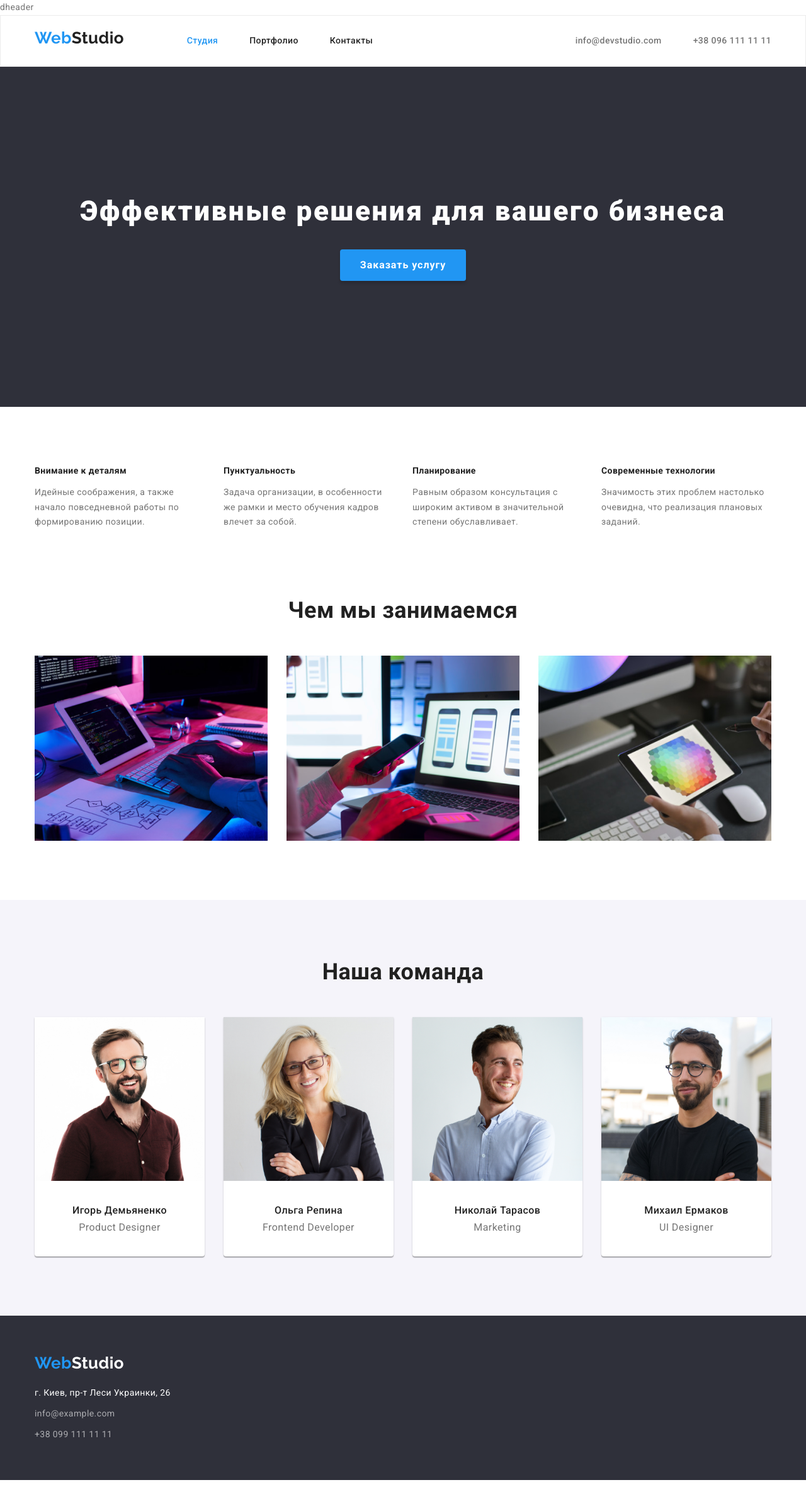
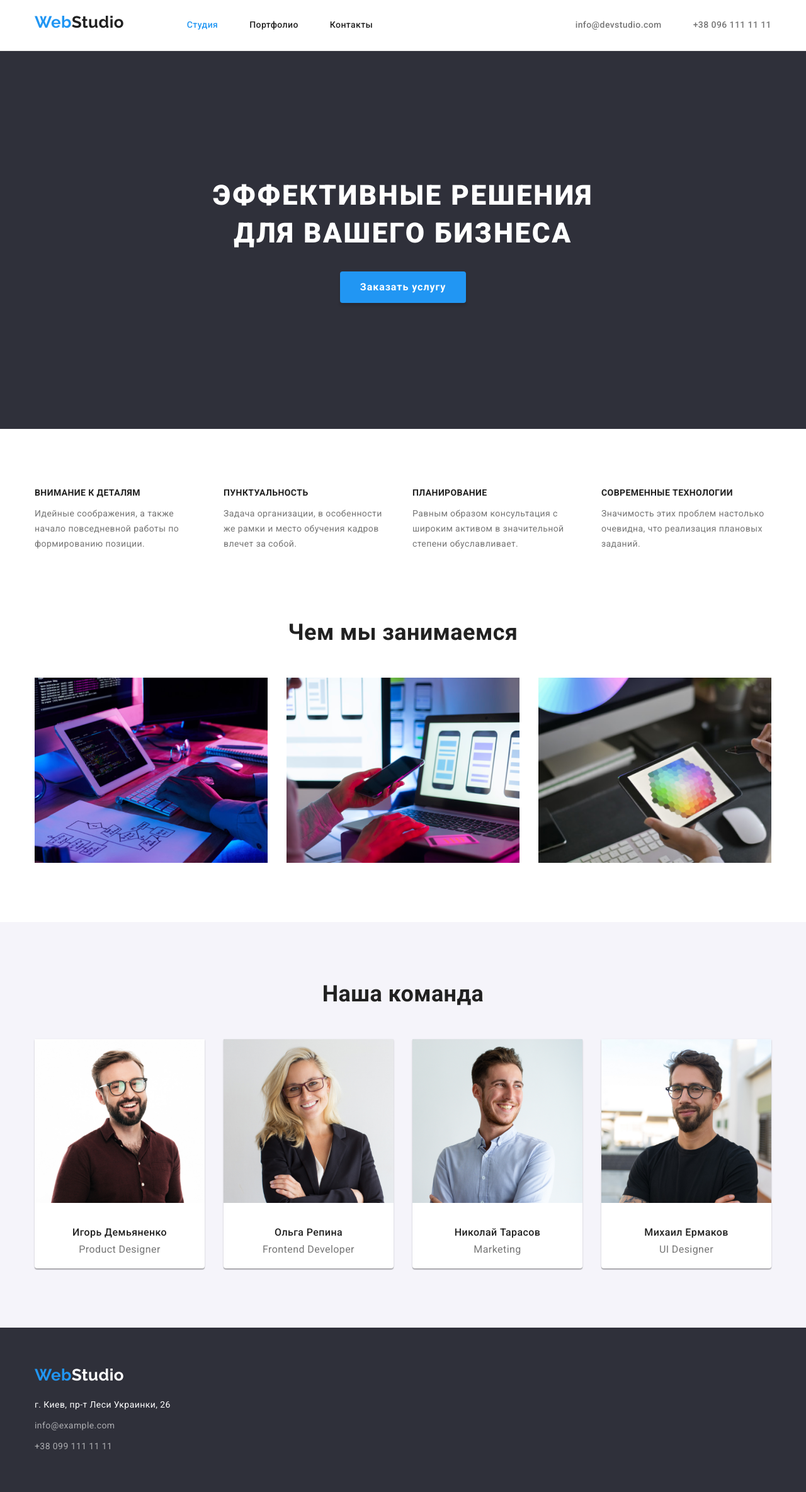
Before and after one commit to viacheslavkrupnov/goit-markup-hw-03, a plain HTML site: page index.html in a window 1280 px wide. Shown: the whole page at 63% size. Drawn offline with nearby package versions, Linux system fonts and the light colour scheme.

Commit message:
правки

```diff
--- a/css/styles.css
+++ b/css/styles.css
@@ -79,7 +79,7 @@ img {
 
 .page-header {
   background-color: var(--primary-white-color);
-  border: 1px solid #ececec;
+  border-bottom: 1px solid #ececec;
 }
 
 /* Main nav */
@@ -121,7 +121,7 @@ img {
 
 .site-nav .link:hover,
 .site-nav .link:focus {
-  color: var(--title-text-color);
+  color: var(--accent-color);
 }
 
 .site-nav .link.current {
@@ -131,6 +131,10 @@ img {
 /* Contacts */
 
 .contacts .link {
+  display: block;
+  padding-top: 32px;
+  padding-bottom: 32px;
+
   color: var(--primary-text-color);
   font-weight: 500;
   line-height: 1.14;
@@ -167,6 +171,9 @@ img {
   font-size: 44px;
   line-height: 1.36;
   letter-spacing: 0.06em;
+  width: 696px;
+  margin-left: auto;
+  margin-right: auto;
 }
 
 /* Section */
@@ -180,9 +187,9 @@ img {
   padding-bottom: 94px;
 }
 
-.section.no-padding {
+.section.our-team {
   padding-top: 0;
-  padding-bottom: 0;
+  padding-bottom: 94px;
   background-color: var(--secondary-bg-color);
 }
 
@@ -263,10 +270,11 @@ img {
 .team-list {
   display: flex;
   flex-wrap: wrap;
-  padding-bottom: 94px;
 }
 
 .team-item {
+  text-align: center;
+
   width: 270px;
   margin-right: 30px;
   background: var(--primary-white-color);
@@ -281,22 +289,19 @@ img {
   margin-right: 0;
 }
 
-.photo {
-  margin-bottom: 30px;
+.team-content {
+  padding-top: 30px;
+  padding-bottom: 30px;
 }
 
-.title.name {
-  display: flex;
-  justify-content: center;
-  padding-top: 30px;
-  padding-bottom: 10px;
+.title > .name {
+  margin-top: 0;
+  margin-bottom: 10px;
 }
 
 .profession {
-  display: flex;
-  justify-content: center;
-  padding-top: 0;
-  padding-bottom: 30px;
+  margin-top: 0;
+  margin-bottom: 0;
 }
 
 .team-list .title {
@@ -343,9 +348,13 @@ footer {
   background-color: var(--dark-bg-color);
 }
 
+.page-footer {
+  padding-top: 60px;
+  padding-bottom: 60px;
+}
+
 .logo.footer {
   display: inline-block;
-  margin-top: 60px;
   margin-bottom: 20px;
 }
 
@@ -378,7 +387,12 @@ footer {
 
 .footer-link.mobile {
   display: inline-block;
-  margin-bottom: 60px;
+  margin-bottom: 0;
+}
+
+.footer-link:hover,
+.footer-link:focus {
+  color: var(--accent-color);
 }
 
 /* Стили для portfolio */
@@ -411,14 +425,17 @@ footer {
   display: flex;
   flex-wrap: wrap;
   justify-content: center;
+  margin-bottom: 50px;
+}
+
+.filter:hover,
+.filter:focus {
+  color: var(--primary-white-color);
+  background-color: var(--accent-color);
 }
 
 .portfolio .btn + .btn {
   margin-left: 8px;
-}
-
-.btn {
-  margin-bottom: 50px;
 }
 
 .works {
--- a/index.html
+++ b/index.html
@@ -1,4 +1,4 @@
-dheader<!DOCTYPE html>
+<!DOCTYPE html>
 <html lang="ru">
   <head>
     <meta charset="UTF-8" />
@@ -52,7 +52,7 @@ dheader<!DOCTYPE html>
     <main>
       <!-- Герой -->
       <section class="hero">
-        <h1 class="hero-title">Эффективные решения для вашего бизнеса</h1>
+        <h1 class="hero-title">ЭФФЕКТИВНЫЕ РЕШЕНИЯ ДЛЯ ВАШЕГО БИЗНЕСА</h1>
         <a href="" class="button primary">Заказать услугу</a>
       </section>
       <!-- Преимущества -->
@@ -61,28 +61,28 @@ dheader<!DOCTYPE html>
           <h2 class="section-title visualy-hidden">Преимущества</h2>
           <ul class="feature-list list">
             <li class="feature-item">
-              <h3 class="title">Внимание к деталям</h3>
+              <h3 class="title">ВНИМАНИЕ К ДЕТАЛЯМ</h3>
               <p class="text">
                 Идейные соображения, а также начало повседневной работы по
                 формированию позиции.
               </p>
             </li>
             <li class="feature-item">
-              <h3 class="title">Пунктуальность</h3>
+              <h3 class="title">ПУНКТУАЛЬНОСТЬ</h3>
               <p>
                 Задача организации, в особенности же рамки и место обучения
                 кадров влечет за собой.
               </p>
             </li>
             <li class="feature-item">
-              <h3 class="title">Планирование</h3>
+              <h3 class="title">ПЛАНИРОВАНИЕ</h3>
               <p>
                 Равным образом консультация с широким активом в значительной
                 степени обуславливает.
               </p>
             </li>
             <li class="feature-item">
-              <h3 class="title">Современные технологии</h3>
+              <h3 class="title">СОВРЕМЕННЫЕ ТЕХНОЛОГИИ</h3>
               <p>
                 Значимость этих проблем настолько очевидна, что реализация
                 плановых заданий.
@@ -124,57 +124,61 @@ dheader<!DOCTYPE html>
         </div>
       </section>
       <!-- Наша команда -->
-      <section class="section no-padding">
+      <section class="section our-team">
         <div class="container">
           <h2 class="section-title team">Наша команда</h2>
           <ul class="team-list list">
             <li class="team-item">
               <img
                 class="card-image"
-                class="photo"
                 src="./images/photo1.jpg"
                 alt="Фото Игоря Демьяненко"
                 width="270"
                 height="260"
               />
+              <div class="team-content">
                 <h3 class="title name">Игорь Демьяненко</h3>
                 <p class="profession">Product Designer</p>
+              </div>
             </li>
             <li class="team-item">
               <img
                 class="card-image"
-                class="photo"
                 src="./images/photo2.jpg"
                 alt="Фото Ольги Репиной"
                 width="270"
                 height="260"
               />
+              <div class="team-content">
                 <h3 class="title name">Ольга Репина</h3>
                 <p class="profession">Frontend Developer</p>
+              </div>
             </li>
             <li class="team-item">
               <img
                 class="card-image"
-                class="photo"
                 src="./images/photo3.jpg"
                 alt="Фото Николая Тарасова"
                 width="270"
                 height="260"
               />
+              <div class="team-content">
                 <h3 class="title name">Николай Тарасов</h3>
                 <p class="profession">Marketing</p>
+              </div>
             </li>
             <li class="team-item">
               <img
                 class="card-image"
-                class="photo"
                 src="./images/photo4.jpg"
                 alt="Фото Миаила Ермакова"
                 width="270"
                 height="260"
               />
+              <div class="team-content">
                 <h3 class="title name">Михаил Ермаков</h3>
                 <p class="profession">UI Designer</p>
+              </div>
             </li>
           </ul>
         </div>
```
Lines whose indentation alone changed are shown as unchanged.
